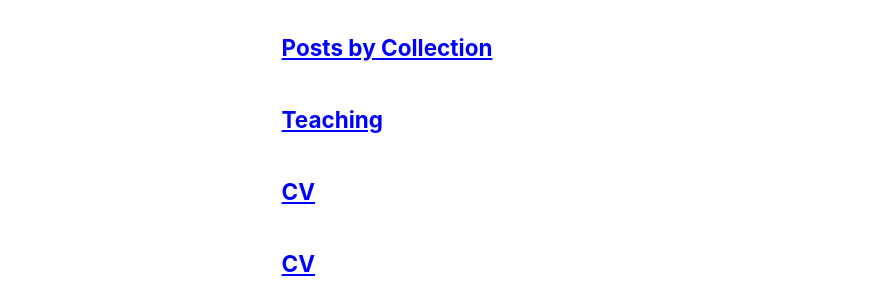
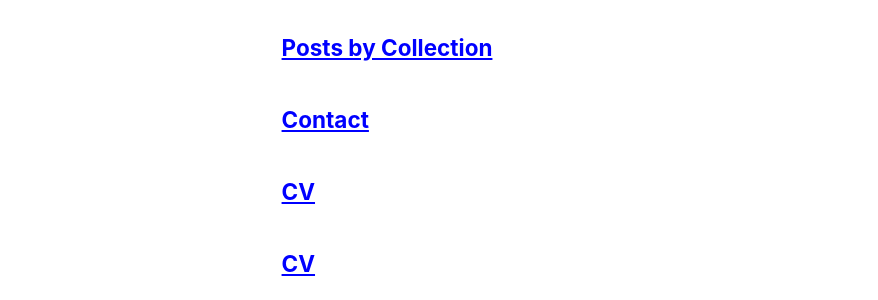
Before and after one commit to Masoud16ahm/Masoud16ahm.github.io, a Jekyll site: the page built from _pages/page-archive.html, in a window 1280 px wide and 900 px high. Shown: the part 426-726 px from the top of the window, without its empty margins (0-878 px from the left). Built offline with Jekyll 4.4.1, drawn with Linux system fonts in a browser that asks for light colours; a script bundle is joined from its source files by our own code; library files that are not in the unit come from our copies.

Commit message:
Update contact page title and permalink

```diff
--- a/_pages/contact.html
+++ b/_pages/contact.html
@@ -1,8 +1,8 @@
 ---
 layout: archive
-title: "Teaching"
-permalink: /teaching/
-author_profile: true
+title: "Contact"
+permalink: /contact/
+author_profile: false
 ---
 
 {% include base_path %}
```
